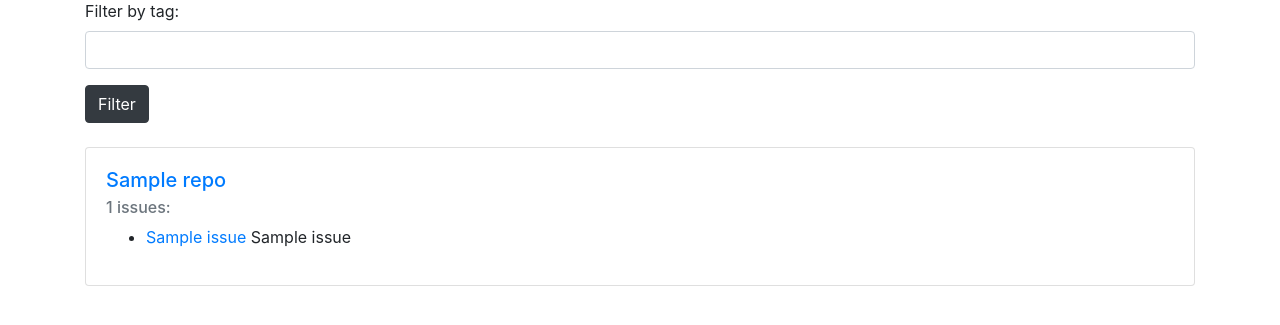
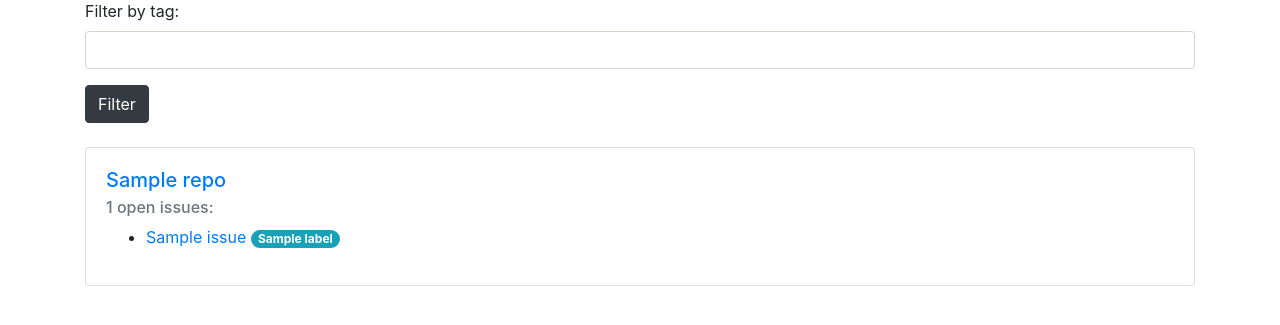
Before and after one commit to Vendetta-source/starred_github_repositories, a Django app: template site_gh/templates/home.html in a window 1280 px wide. Shown: the part 133-458 px from the top of the page. Run offline with Django 4.2, Linux system fonts and the light colour scheme; the template is opened without the code that fills it: most values are stand-ins (such as "Sample title", 1, 10 or a date in 2020); parts of the project's set-up code (start-up, migrations or seed data) failed here and were passed over.

Commit message:
Add badges for tags, changed color for login button

```diff
--- a/site_gh/templates/home.html
+++ b/site_gh/templates/home.html
@@ -16,10 +16,16 @@
     <div class="card-body">
       <h5 class="card-title"><a href="{{ repo.url }}">{{ repo.name }}</a></h5>
       {% if repo.issues %}
-      <h6 class="card-subtitle mb-2 text-muted">{{ repo.issues|length }} issues:</h6>
+      <h6 class="card-subtitle mb-2 text-muted">{{ repo.issues|length }} open issues:</h6>
       <ul>
         {% for issue in repo.issues %}
-        <li><a href="{{ issue.url }}">{{ issue.title }}</a>   {{issue.labels}}</li>
+        <li>
+          <a href="{{ issue.url }}">{{ issue.title }}
+          </a>
+          {% for label in issue.labels %}
+          <span class="badge badge-pill badge-info">{{label}}</span>
+          {% endfor %}
+        </li>
         {% endfor %}
       </ul>
       {% endif %}
```
Also changed, not shown: site_gh/templates/login.html (+3 -5 lines).
